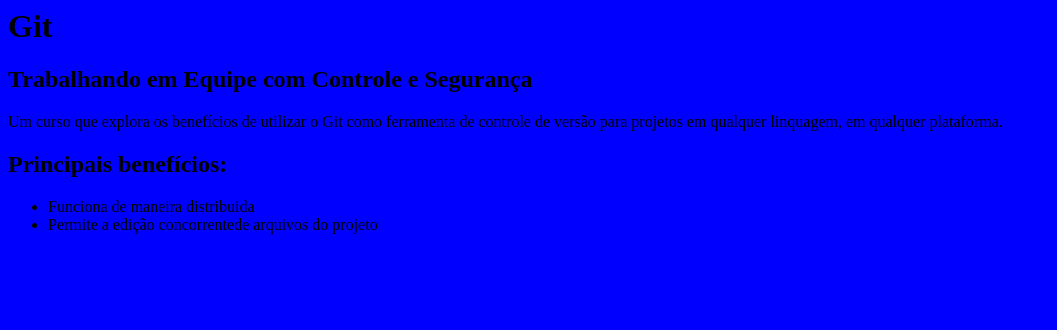
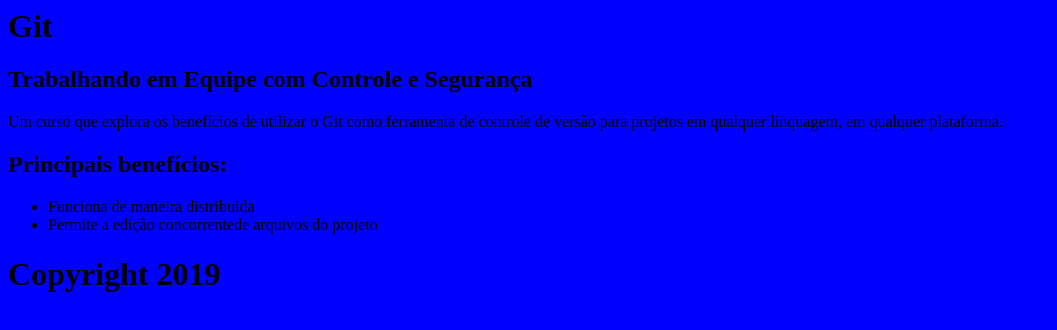
Before and after one commit to carlosalexandresilvacastro/curso-git, a plain HTML site: page index.html in a window 1280 px wide. Shown: the whole page, without its empty margins (0-1057 px from the left). Drawn offline with Linux system fonts and the light colour scheme.

Commit message:
Adicionando o Copyright

```diff
--- a/index.html
+++ b/index.html
@@ -17,5 +17,6 @@
            <li>Funciona de maneira distribuida</li>
            <li>Permite a edição concorrentede arquivos do projeto</li>
        </ul>
+       <h1>Copyright 2019</h1>
    </body>
 </html>
```
